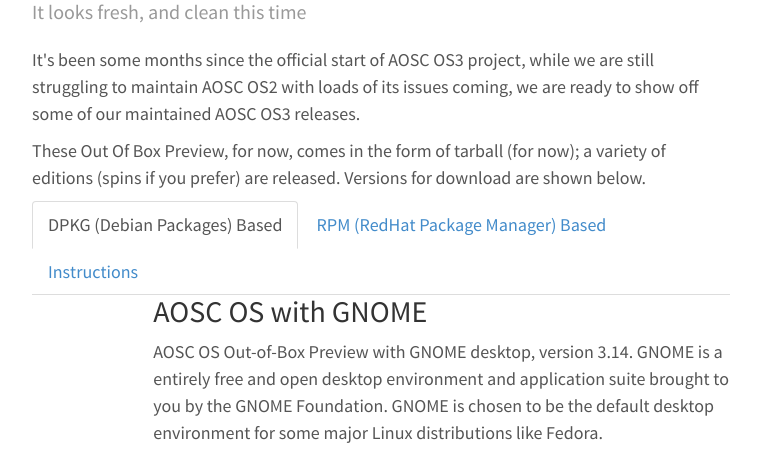
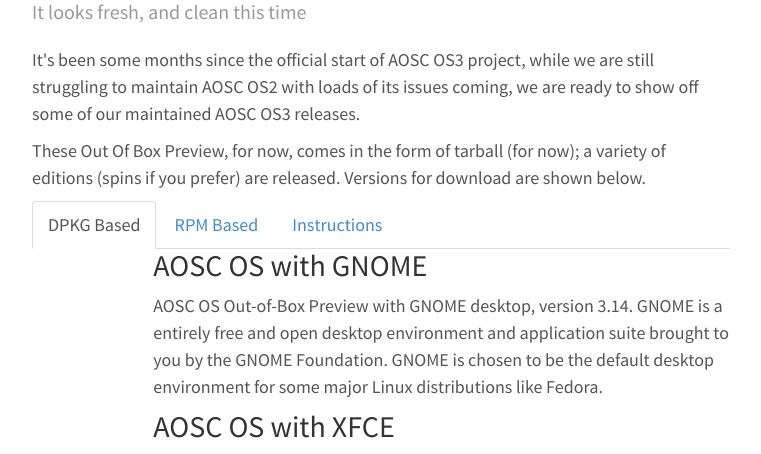
Before and after one commit to AOSC-Archive/community-portal, a PHP site: page /aosc-os/oobp/ in a window 1280 px wide. Shown: the part 285-739 px from the top of the page, without its empty margins (138-899 px from the left). Run offline with PHP 8.4, Linux system fonts and the light colour scheme.

Commit message:
too long

```diff
--- a/aosc-os/oobp/index.php
+++ b/aosc-os/oobp/index.php
@@ -88,8 +88,8 @@ include '../../templates/lang.php' ?>
             <p>These Out Of Box Preview, for now, comes in the form of tarball (for now); a variety
             of editions (spins if you prefer) are released. Versions for download are shown below.</p>
             <ul class="nav nav-tabs">
-              <li role="presentation" class="active"><a href="#dpkg" data-toggle="tab">DPKG (Debian Packages) Based</a></li>
-              <li role="presentation"><a href="#rpm" data-toggle="tab">RPM (RedHat Package Manager) Based</a></li>
+              <li role="presentation" class="active"><a href="#dpkg" data-toggle="tab">DPKG Based</a></li>
+              <li role="presentation"><a href="#rpm" data-toggle="tab">RPM Based</a></li>
               <li role="presentation"><a href="#help" data-toggle="tab">Instructions</a></li>
             </ul>
             <div id="my-tab-content" class="tab-content">
```
